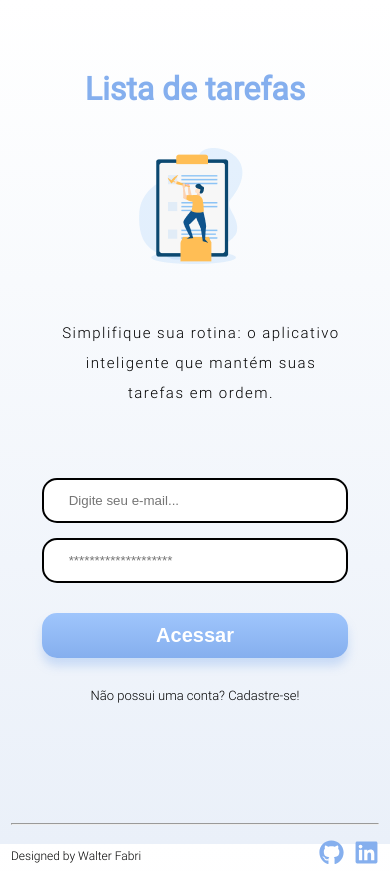
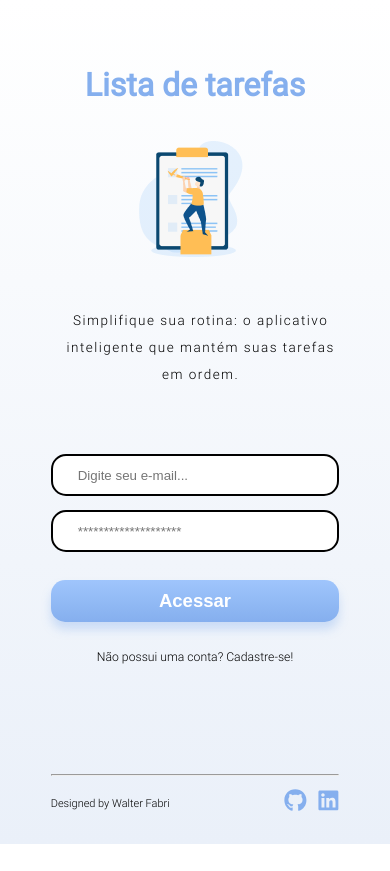
Before and after one commit to fabriwalter/todolist2, a React (Create React App) app: page / in a window 390 px wide. After the commit the page ends 844 px from the top, so only its background shows below. Built offline with nearby package versions, Linux system fonts and the light colour scheme.

Commit message:
changed all units to vh and vw to better responsiveness

```diff
--- a/src/components/Footer/footer.css
+++ b/src/components/Footer/footer.css
@@ -1,10 +1,10 @@
 .footer {
-    margin-top: 120px;
-    min-width: 45%;
+    margin-top: 13vh;
+    min-width: 45vw;
 }
 
 .hr-footer {
-    min-width: 23em;
+    min-width: 74vw;
 }
 
 .div-footer {
@@ -12,25 +12,33 @@
     flex-direction: row;
     justify-content: space-between;
     align-items: center;
-    margin-top: 15px;
+    margin-top: 1.6vh;
 }
 
 .title-footer {
     font-family: roboto-light;
-    font-size: 12px;
+    font-size: 1.3vh;
 }
 
 .div-icons {
-    font-size: 25px;
+    font-size: 2.7vh;
 }
 
 .github-icon {
     text-decoration: none;
     color: #85AFEE;
-    margin-right: 10px;
+    margin-right: 2.4vw;
 }
 
 .linkedin-icon {
     text-decoration: none;
     color: #85AFEE;
 }
+
+@media (min-width: 768px) {
+
+    .footer {
+        margin-top: 26vh;
+    }
+
+}
--- a/src/components/Header/header.css
+++ b/src/components/Header/header.css
@@ -1,14 +1,14 @@
 .header-container {
     width: 100%;
     color: #85AFEE;
-    margin-top: 70px;
+    margin-top: 7.8vh;
     display: flex;
     flex-direction: column;
     align-items: center;
 }
 
 .header-titulo {
-    margin-bottom: 40px;
+    margin-bottom: 4.4vh;
 }
 
 
@@ -18,8 +18,12 @@
 
 @media (min-width: 768px) {
 
+    .header-container {
+        margin-top: 30vh;
+    }
+
     .header-titulo {
-        margin-bottom: 10px;
+        margin-bottom: 1.2vh;
     }
 
     .header-imagem {
--- a/src/components/Imagem/imagem.css
+++ b/src/components/Imagem/imagem.css
@@ -1,3 +1,3 @@
 .header-imagem {
-    margin-bottom: 50px;
+    margin-bottom: 5.5vh;
 }
--- a/src/index.css
+++ b/src/index.css
@@ -6,7 +6,7 @@
 
 body {
   background: linear-gradient(#FFFFFF, #EAF0F9);
-  height: 100vh;
+  min-height: 100vh;
   font-family: roboto-regular;
   width: 100%;
 }
--- a/src/pages/Home/home.css
+++ b/src/pages/Home/home.css
@@ -25,22 +25,22 @@
 ------------------------------------ */
 
 .home-subtitulo {
-    font-size: 15px;
+    font-size: 1.6vh;
     max-width: 300px;
     letter-spacing: 1.5px;
-    margin-bottom: 70px;
+    margin-bottom: 7.8vh;
 }
 
 .home-subtitulo p {
-    margin-left: 12px;
+    margin-left: 2.89vw;
     text-align: center;
-    line-height: 2em;
+    line-height: 3.2vh;
 }
 
 /* Input E-mail e Senha
 ------------------------------------ */
 .div-home-form {
-    min-width: 45%;
+    min-width: 74vw;
 }
 
 .home-form {
@@ -49,36 +49,36 @@
 }
 
 .input-email {
-    min-width: 23em;
-    min-height: 45px;
+    min-width: 74vw;
+    min-height: 5vh;
     border-radius: 15px;
     border: 2px solid black;
     padding-left: 25px;
-    margin-bottom: 15px;
+    margin-bottom: 1.6vh;
 }
 
 .input-senha {
-    min-width: 23em;
-    min-height: 45px;
+    min-width: 74vw;
+    min-height: 5vh;
     border-radius: 15px;
     border: 2px solid black;
     padding-left: 25px;
-    margin-bottom: 30px;
+    margin-bottom: 3.3vh;
 }
 
 /* Botão Acessar
 ------------------------------------ */
 
 .button-acessar {
-    min-height: 45px;
-    border-radius: 15px;
+    min-height: 5vh;
+    border-radius: 1.67vh;
     border: none;
     background: linear-gradient(#9FC5FC, #85AFEE);
     color: #FFF;
-    font-size: 20px;
+    font-size: 2.2vh;
     font-weight: 700;
-    box-shadow: 0px 8px 10px rgba(133, 175, 238, 0.35);
-    margin-bottom: 30px;
+    box-shadow: 0px 0.89vh 1.1vh rgba(133, 175, 238, 0.35);
+    margin-bottom: 3.3vh;
 }
 
 /* Link para register
@@ -88,7 +88,7 @@
     text-decoration: none;
     font-family: roboto-light;
     color: #000;
-    font-size: 13px;
+    font-size: 1.45vh;
 }
 
 
@@ -108,4 +108,23 @@
         margin-bottom: 30px;
     }
 
+
+    .div-home-form {
+        min-width: 633px;
+    }
+
+    .input-email {
+        min-width: 0;
+        max-width: 633px;
+    }
+
+
+    .input-senha {
+        min-width: 0;
+        max-width: 633px;
+    }
+
+    .button-acessar {
+        max-width: 633px;
+    }
 }
```
